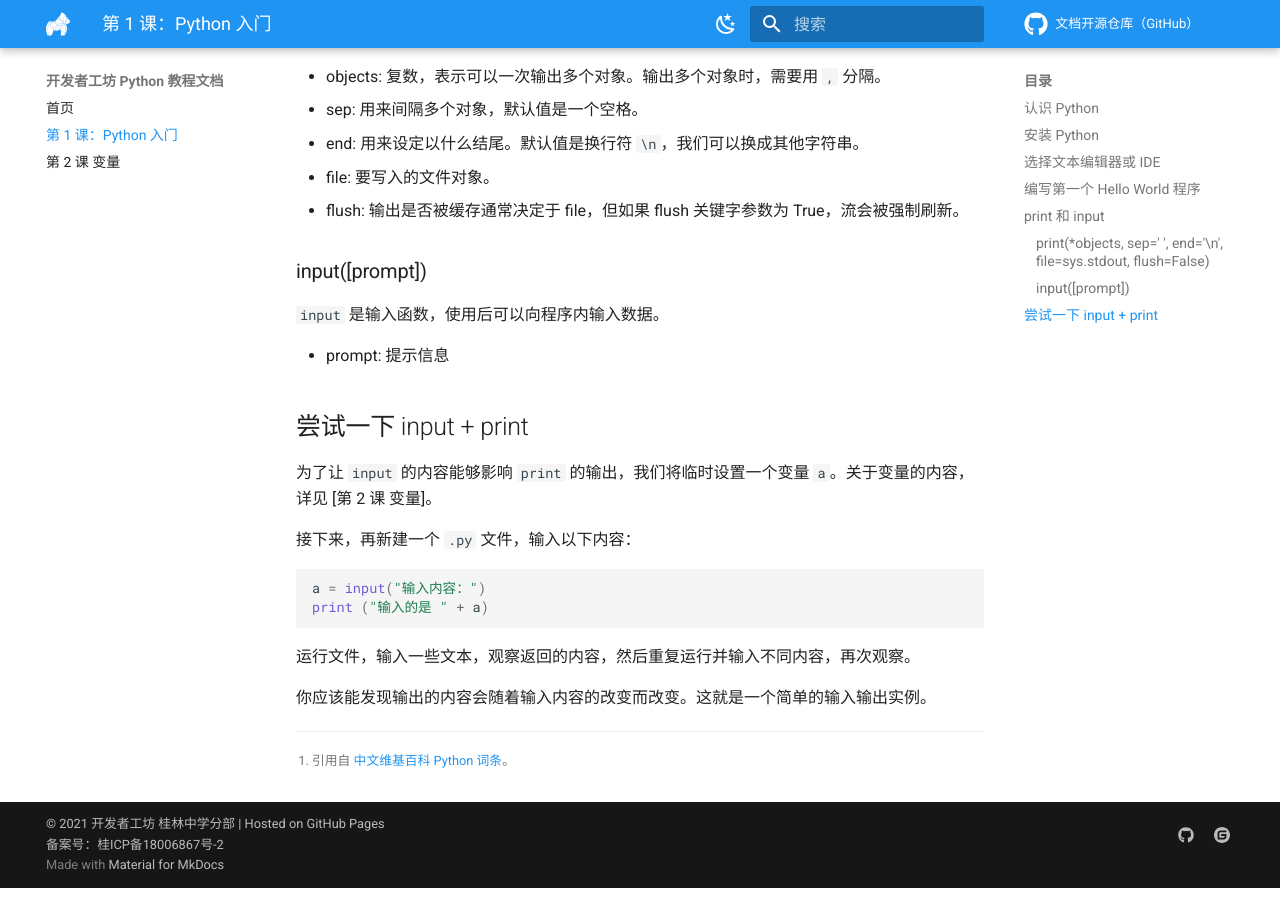
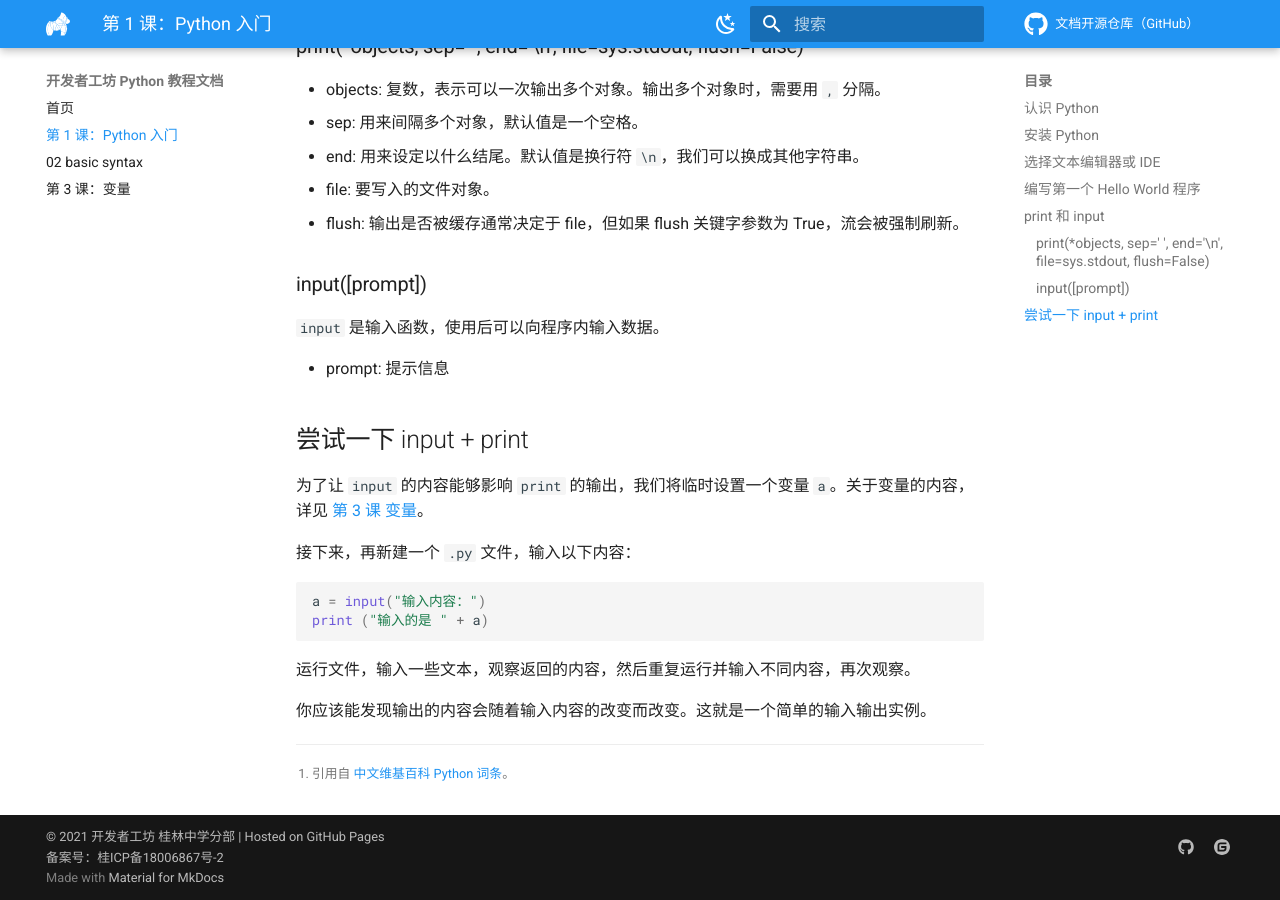
Before and after one commit to devswork-glzx/python-tutorial, an MkDocs documentation site: the page built from docs/01-introduction.md, in a window 1280 px wide and 900 px high, scrolled down 5455 px. Built offline with MkDocs 1.6.1 and Material for MkDocs 9.7.7, drawn with Linux system fonts in a browser that asks for light colours; comment, search, counter and statistics services are not loaded.

Commit message:
wow, new docs

```diff
--- a/docs/01-introduction.md
+++ b/docs/01-introduction.md
@@ -25,6 +25,7 @@
     本文仅以 Windows 环境作为讲解，安装器截图以 Python 3.10 安装器作为示例。Linux 环境下一般使用 `python3` 命令即可调用。
     如果您身处桂中学校云机房，Python 3.7.3（32 位）应该已经预装，但如果没有预装的话，你可以从 [Revocloud](https://rc.g1san.cn/DRs8) 获取带有补充 DLL 文件的 Python 3.7.6（32 位）。安装前请先把压缩包内的两个 DLL 文件放至 `system32` 文件夹内。
     另外，经 [反馈](https://github.com/devswork-glzx/python-tutorial/issues/1)，由于 Python 3.10 缺失对应版本的库，请您选用 [Python 3.9.7](https://www.python.org/downloads/release/python-397/) 或更旧版本。
+
     **注意！** Python 3.9 及更高版本已不再支持 Windows 7 及更旧版本的系统，如有需要，请使用 Windows 8.1 及更新的系统或下载 [Python 3.8.12](https://www.python.org/downloads/release/python-3812/)。
     当然，你也许可以尝试一下 [Miniconda](https://conda.io/miniconda.html)，但本系列教程暂不考虑 Miniconda。
 
@@ -169,7 +170,7 @@
 - prompt: 提示信息
 
 ## 尝试一下 input + print
-为了让 `input` 的内容能够影响 `print` 的输出，我们将临时设置一个变量 `a`。关于变量的内容，详见 [第 2 课 变量]。
+为了让 `input` 的内容能够影响 `print` 的输出，我们将临时设置一个变量 `a`。关于变量的内容，详见 [第 3 课 变量](03-variables.md)。
 
 接下来，再新建一个 `.py` 文件，输入以下内容：
 
--- a/mkdocs.yml
+++ b/mkdocs.yml
@@ -53,6 +53,10 @@
   - pymdownx.inlinehilite
   - pymdownx.superfences
   - pymdownx.snippets
+  - pymdownx.caret
+  - pymdownx.mark
+  - pymdownx.tilde
+  - pymdownx.keys
   - footnotes
   - admonition
   - md_in_html
```
Also changed, not shown: docs/02-basic-syntax.md (added, +1 -0 lines), docs/02-variables.md (deleted, +0 -1 lines), docs/03-variables.md (added, +6 -0 lines).
